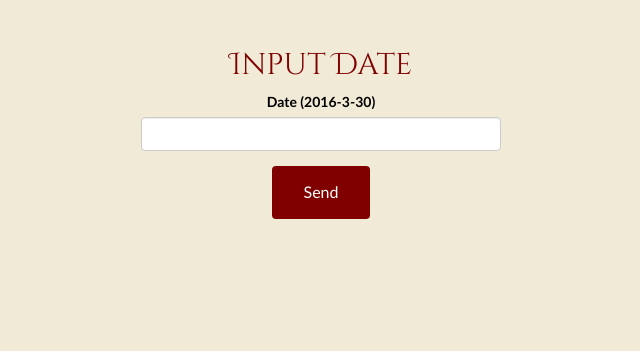
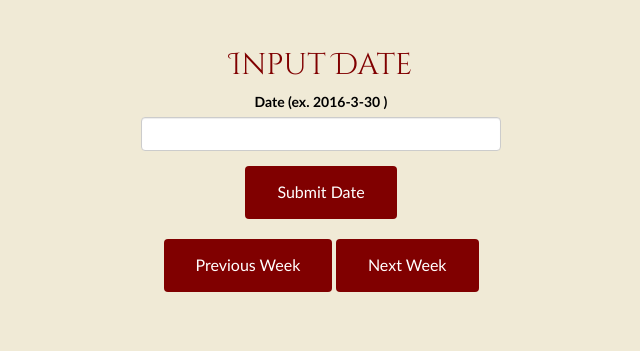
Before and after one commit to ECGHelloWorld/PhoenixNow, a Flask app: page /history in a window 1280 px wide. Shown: the part 51-402 px from the top of the page, without its empty margins (319-959 px from the left). Run offline with Flask 2, Linux system fonts and the light colour scheme; a user stored in the database is signed in; tables that the repository leaves empty hold one stand-in row (values such as "Sample post"); some libraries are stand-ins or nearby versions.

Commit message:
better history page

```diff
--- a/PhoenixNow/forms.py
+++ b/PhoenixNow/forms.py
@@ -109,5 +109,5 @@ class ScheduleForm(Form):
   submit = SubmitField("Submit")
 
 class CalendarForm(Form):
-  date = StringField("Date (2016-3-30)",  [InputRequired("Please Enter Your Name")])
-  submit = SubmitField("Send")
+  date = StringField("Date (ex. 2016-3-30 )")
+  submit = SubmitField("Submit Date")
--- a/PhoenixNow/regular.py
+++ b/PhoenixNow/regular.py
@@ -7,6 +7,7 @@ from PhoenixNow.model import db, User, Checkin
 from PhoenixNow.week import Week
 from flask_login import login_required, login_user, logout_user, current_user
 import datetime
+from datetime import timedelta
 import bcrypt
 
 from PhoenixNow.config import ProductionConfig
@@ -22,18 +23,25 @@ def history():
   chart = False
 
   if request.method == 'POST':
-    if form.validate_on_submit():
-      stringdate = form.date.data
-      searchdate = datetime.datetime.strptime(stringdate, '%Y-%m-%d')
+      chart = True
+      try:
+        stringdate = form.date.data
+        searchdate = datetime.datetime.strptime(stringdate, '%Y-%m-%d').date()
+      except:
+        return "Improper Date Format"
+
+      if request.form['submit'] == "Next Week":
+        searchdate = searchdate + timedelta(days=7)
+        form.date.data = searchdate
+
+      if request.form['submit'] == "Previous Week":
+        searchdate = searchdate + timedelta(days=-7)
+        form.date.data = searchdate
 
       weekly_checkins = get_weekly_checkins(searchdate)
       week = weekly_checkins.create_week_object(user)
 
-      chart = True
-
-      return render_template('history.html', user=user, chart=chart, searchdate=searchdate, week=week)
-    else:
-      return render_template('history.html', form=form)
+      return render_template('history.html', user=user, searchdate=searchdate, week=week, form=form, chart=chart)
 
   elif request.method == 'GET':
     return render_template('history.html', form=form)
--- a/PhoenixNow/templates/history.html
+++ b/PhoenixNow/templates/history.html
@@ -3,9 +3,41 @@
 
 {% if chart %}
 
+
+
 <div class="row">
-<h2>Check-in's for {{ searchdate }}</h2>
+<h2>Week of {{ searchdate.strftime('%A, %B %d %Y') }}</h2>
 </div>
+
+
+  <div class="row">
+  <div class="col-sm-4"></div>
+  <div class="col-sm-4">
+
+  <form action="{{ url_for('regular.history') }}" method=post>
+    {{ form.hidden_tag() }}
+
+    <div class="form-group">
+    {{ form.date.label }}
+    {{ form.date(class_="form-control") }}
+    </div>
+
+    {{ form.submit(class_="btn btn-default") }}
+
+    <br></br>
+
+    <div class="row">
+    <input class="btn btn-default" id="submit" name="submit" type="submit" value="Previous Week">
+    <input class="btn btn-default" id="submit" name="submit" type="submit" value="Next Week">
+    </div>
+
+
+  </form>
+    <br></br>
+
+  </div>
+  <div class="col-sm-4"></div>
+  </div>
 
 <div class="table-responsive">
 <table class="table table-striped">
@@ -26,7 +58,6 @@
 </tr>
 </table>
 </div>
-
 
 {% else %}
 
@@ -51,6 +82,14 @@
     </div>
 
     {{ form.submit(class_="btn btn-default") }}
+
+    <br></br>
+
+    <div class="row">
+    <input class="btn btn-default" id="submit" name="submit" type="submit" value="Previous Week">
+    <input class="btn btn-default" id="submit" name="submit" type="submit" value="Next Week">
+    </div>
+
     </form>
     <br></br>
 
```
